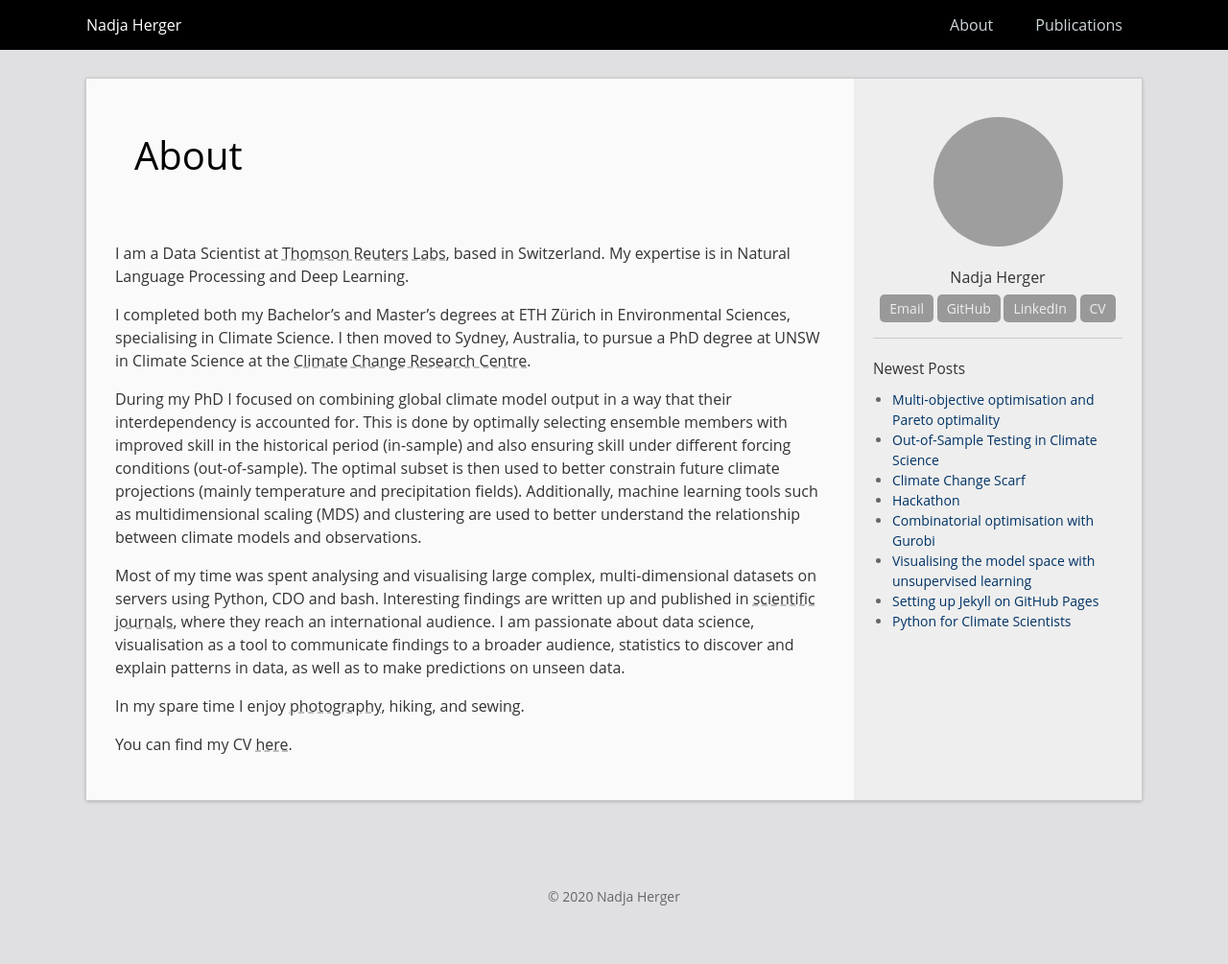
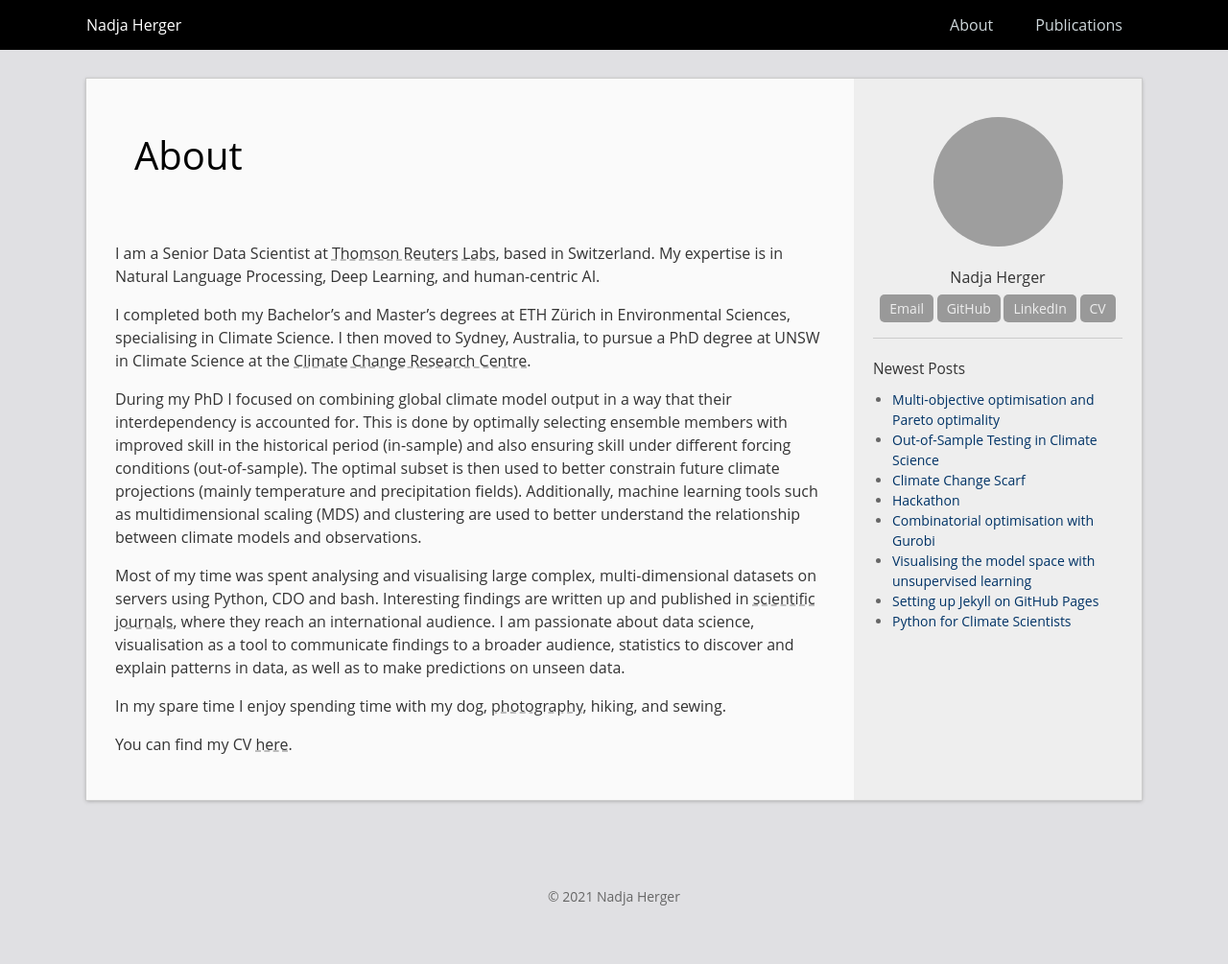
Before and after one commit to oliverangelil/oliverangelil.github.io, a Jekyll site: the page built from about.md, in a window 1280 px wide. Shown: the whole page at 96% size. Built offline with Jekyll 4.4.1, drawn with Linux system fonts in a browser that asks for light colours; grey boxes are pictures that could not be loaded.

```diff
--- a/_includes/footer.html
+++ b/_includes/footer.html
@@ -1,6 +1,6 @@
 <footer class="footer">
 <div class="wrapper">
-&copy; 2020 {{ site.author }}
+&copy; 2021 {{ site.author }}
 </div>
 </footer>
 
--- a/about.md
+++ b/about.md
@@ -5,7 +5,7 @@ permalink: /about/
 nocomments: true
 ---
 
-I am a Data Scientist at [Thomson Reuters Labs](https://innovation.thomsonreuters.com/en/labs.html), based in Switzerland. My expertise is in Natural Language Processing and Deep Learning.
+I am a Senior Data Scientist at [Thomson Reuters Labs](https://innovation.thomsonreuters.com/en/labs.html), based in Switzerland. My expertise is in Natural Language Processing, Deep Learning, and human-centric AI.
 
 I completed both my Bachelor’s and Master’s degrees at ETH Zürich in Environmental Sciences, specialising in Climate Science. I then moved to Sydney, Australia, to pursue a PhD degree at UNSW in Climate Science at the [Climate Change Research Centre](http://www.ccrc.unsw.edu.au/ccrc-team/students/nadja-herger).
 
@@ -13,6 +13,6 @@ During my PhD I focused on combining global climate model output in a way that t
 
 Most of my time was spent analysing and visualising large complex, multi-dimensional datasets on servers using Python, CDO and bash. Interesting findings are written up and published in [scientific journals](publications.md), where they reach an international audience. I am passionate about data science, visualisation as a tool to communicate findings to a broader audience, statistics to discover and explain patterns in data, as well as to make predictions on unseen data.
 
-In my spare time I enjoy [photography](https://500px.com/nadja_herger), hiking, and sewing.
+In my spare time I enjoy spending time with my dog, [photography](https://500px.com/nadja_herger), hiking, and sewing.
 
 You can find my CV <a href="https://www.dropbox.com/s/8f32bib8vxxlp2x/NadjaHerger_CV.pdf?dl=0" target="_blank">here</a>.
```
Also changed, not shown: publications.md (+2 -1 lines).
